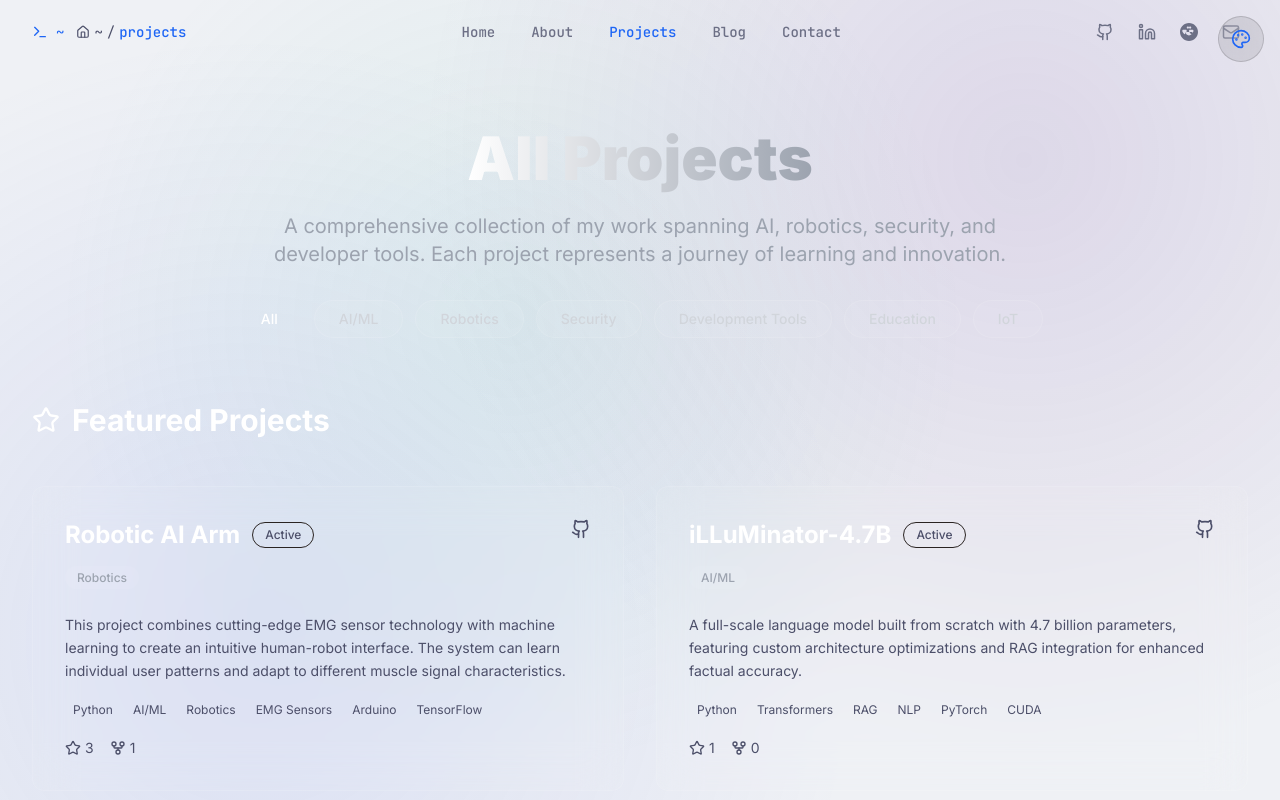
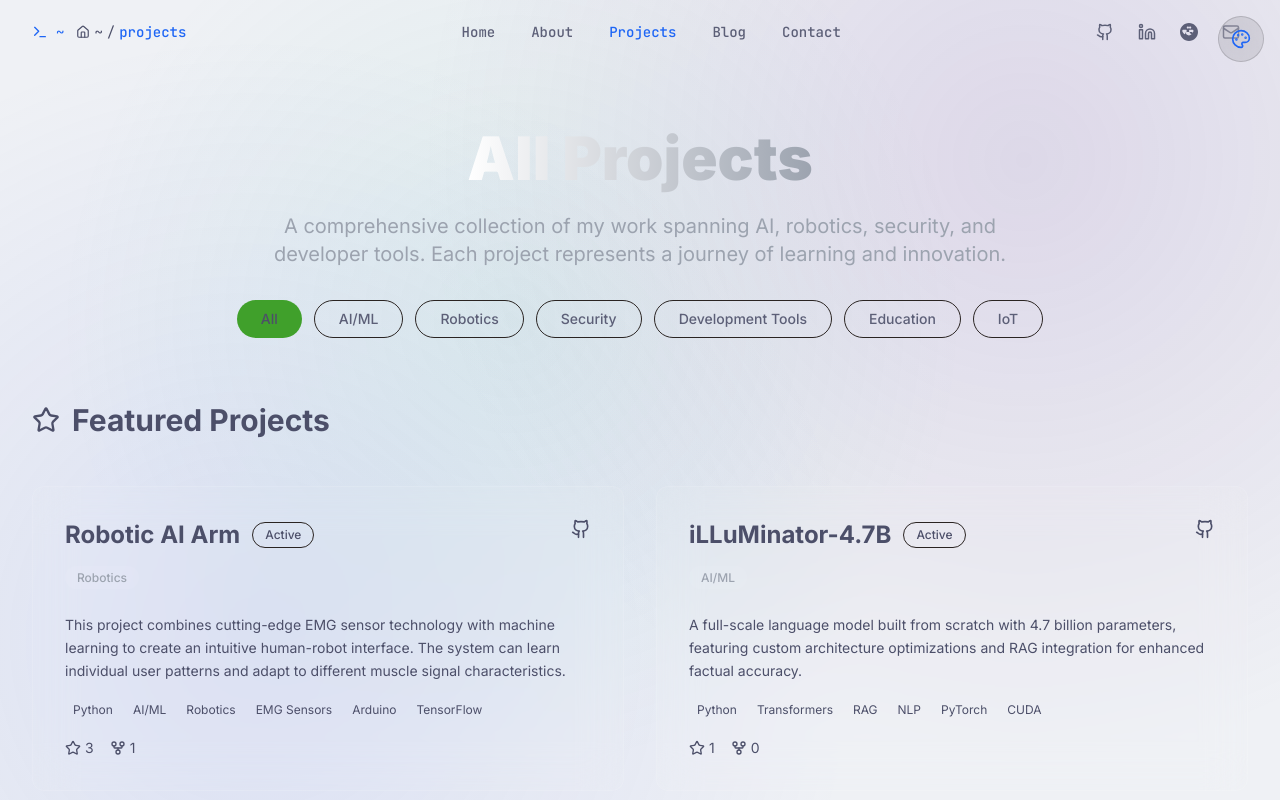
Before and after one commit to Anipaleja/Portfolio-website, a Next.js app: page /projects in a window 1280 px wide. Shown: the top 800 px of the page. Built offline with nearby package versions, Linux system fonts and the light colour scheme.

Commit message:
Cleaned up UI

```diff
--- a/src/app/projects/page.tsx
+++ b/src/app/projects/page.tsx
@@ -162,8 +162,8 @@ const ProjectsPage = () => {
                 onClick={() => setSelectedFilter(filter)}
                 className={`px-6 py-2 rounded-full text-sm font-medium transition-all duration-200 ${
                   selectedFilter === filter
-                    ? 'bg-green-500 text-white'
-                    : 'bg-white/5 text-gray-300 hover:bg-white/10 hover:text-white border border-white/10'
+                    ? 'bg-theme-green text-theme-text'
+                    : 'bg-theme-overlay/20 text-theme-subtext hover:bg-theme-overlay/30 hover:text-theme-text border border-theme-overlay/20'
                 }`}
               >
                 {filter}
@@ -175,7 +175,7 @@ const ProjectsPage = () => {
         {/* Featured Projects */}
         {featuredProjects.length > 0 && (
           <section className="mb-20">
-            <h2 className="text-3xl font-bold mb-12 flex items-center text-white">
+            <h2 className="text-3xl font-bold mb-12 flex items-center text-theme-text">
               <Star className="mr-3 text-yellow-400" size={28} />
               Featured Projects
             </h2>
@@ -189,7 +189,7 @@ const ProjectsPage = () => {
                     <div className="flex items-start justify-between mb-6">
                       <div className="flex-1">
                         <div className="flex items-center gap-3 mb-3">
-                          <h3 className="text-2xl font-bold text-white group-hover:text-green-400 transition-colors">
+                          <h3 className="text-2xl font-bold text-theme-text group-hover:text-theme-green transition-colors">
                             {project.title}
                           </h3>
                           <span className={`px-3 py-1 rounded-full text-xs font-medium border ${getStatusColor(project.status)}`}>
--- a/src/components/FeaturedProjects.tsx
+++ b/src/components/FeaturedProjects.tsx
@@ -144,7 +144,7 @@ const FeaturedProjects = () => {
                 </div>
 
                 {/* Project Title */}
-                <h3 className="text-2xl font-bold text-white mb-4 group-hover:text-green-400 transition-colors">
+                <h3 className="text-2xl font-bold text-theme-text mb-4 group-hover:text-theme-green transition-colors">
                   {project.title}
                 </h3>
 
@@ -186,7 +186,7 @@ const FeaturedProjects = () => {
                       className="p-2 rounded-lg bg-white/5 hover:bg-white/10 transition-colors group"
                       aria-label="GitHub"
                     >
-                      <Github className="w-5 h-5 text-gray-400 group-hover:text-white transition-colors" />
+                      <Github className="w-5 h-5 text-theme-subtext group-hover:text-theme-text transition-colors" />
                     </a>
                   </div>
                 </div>
@@ -201,7 +201,7 @@ const FeaturedProjects = () => {
         {/* Call to Action */}
         <div className="text-center mt-20">
           <div className="glass-strong rounded-3xl p-12 max-w-4xl mx-auto">
-            <h3 className="text-3xl font-bold text-white mb-4">
+            <h3 className="text-3xl font-bold text-theme-text mb-4">
               Ready to Collaborate?
             </h3>
             <p className="text-gray-400 mb-8 text-lg max-w-2xl mx-auto">
@@ -211,14 +211,14 @@ const FeaturedProjects = () => {
             <div className="flex flex-col sm:flex-row gap-4 justify-center">
               <Link
                 href="/contact"
-                className="group inline-flex items-center px-8 py-4 bg-gradient-to-r from-green-500 to-blue-600 rounded-full font-semibold text-white transition-all duration-300 hover:scale-105 hover:shadow-2xl hover:shadow-green-500/25"
+                className="group inline-flex items-center px-8 py-4 bg-gradient-to-r from-theme-green to-theme-blue rounded-full font-semibold text-theme-text transition-all duration-300 hover:scale-105 hover:shadow-2xl hover:shadow-theme-green/25"
               >
                 Get In Touch
                 <ArrowRight className="ml-2 w-5 h-5 transition-transform group-hover:translate-x-1" />
               </Link>
               <Link
                 href="/projects"
-                className="group inline-flex items-center px-8 py-4 glass rounded-full font-semibold text-white border border-white/10 hover:border-white/30 transition-all duration-300"
+                className="group inline-flex items-center px-8 py-4 glass rounded-full font-semibold text-theme-text border border-theme-overlay hover:border-theme-overlay/50 transition-all duration-300"
               >
                 View All Projects
               </Link>
--- a/src/components/Hero.tsx
+++ b/src/components/Hero.tsx
@@ -76,7 +76,7 @@ const Hero = () => {
           <div className="flex flex-col sm:flex-row gap-6 items-center justify-center mb-16">
             <Link
               href="/projects"
-              className="group relative inline-flex items-center px-8 py-4 rounded-full font-semibold text-white transition-all duration-300 hover:scale-105 hover:shadow-2xl"
+              className="group relative inline-flex items-center px-8 py-4 rounded-full font-semibold text-theme-text transition-all duration-300 hover:scale-105 hover:shadow-2xl"
               style={{ backgroundColor: 'var(--theme-accent)' }}
             >
               <span className="relative z-10">View My Work</span>
@@ -172,7 +172,7 @@ const Hero = () => {
               <div className="text-sm text-overlay">Organizations</div>
             </div>
             <div className="text-center">
-              <div className="text-3xl font-bold text-text mb-2">2+</div>
+              <div className="text-3xl font-bold text-text mb-2">6+</div>
               <div className="text-sm text-overlay">Years Experience</div>
             </div>
           </div>
--- a/src/components/LetterGlitch.tsx
+++ b/src/components/LetterGlitch.tsx
@@ -258,7 +258,7 @@ const LetterGlitch = ({
     width: '100%',
     height: '100%',
     pointerEvents: 'none',
-    background: `radial-gradient(circle, rgba(0,0,0,0.8) 0%, transparent 60%)`,
+    background: `radial-gradient(circle, var(--theme-bg) 0%, transparent 60%)`,
   };
 
   return (
--- a/src/contexts/ThemeContext.tsx
+++ b/src/contexts/ThemeContext.tsx
@@ -6,18 +6,18 @@ import React, { createContext, useContext, useEffect, useState } from 'react'
 export const themes = {
   latte: {
     name: 'Latte',
-    bg: '#eff1f5',
-    surface: '#ccd0da',
-    overlay: '#9ca0b0',
-    text: '#4c4f69',
-    subtext: '#6c6f85',
-    accent: '#1e66f5', // Blue
-    green: '#40a02b',
-    red: '#d20f39',
-    yellow: '#df8e1d',
-    purple: '#8839ef',
-    pink: '#ea76cb',
-    teal: '#179299',
+    bg: '#eff1f5',        // Light background
+    surface: '#e6e9ef',   // Slightly darker surface
+    overlay: '#6c6f85',   // Medium contrast for borders/overlays
+    text: '#4c4f69',      // Dark text for excellent contrast on light bg
+    subtext: '#5c5f77',   // Slightly lighter than main text
+    accent: '#1e66f5',    // Blue accent
+    green: '#40a02b',     // Green
+    red: '#d20f39',       // Red
+    yellow: '#df8e1d',    // Yellow/Orange
+    purple: '#8839ef',    // Purple
+    pink: '#ea76cb',      // Pink
+    teal: '#179299',      // Teal
     class: 'theme-latte'
   },
   frappe: {
@@ -123,6 +123,8 @@ export function ThemeProvider({ children }: { children: React.ReactNode }) {
     root.style.setProperty('--theme-purple', theme.purple)
     root.style.setProperty('--theme-pink', theme.pink)
     root.style.setProperty('--theme-teal', theme.teal)
+    root.style.setProperty('--theme-blue', theme.accent) // Use accent as blue
+    root.style.setProperty('--theme-orange', theme.yellow) // Use yellow as orange fallback
 
     // Apply theme class
     root.className = theme.class
```
Also changed, not shown: src/components/Stats.tsx (+10 -10 lines).
